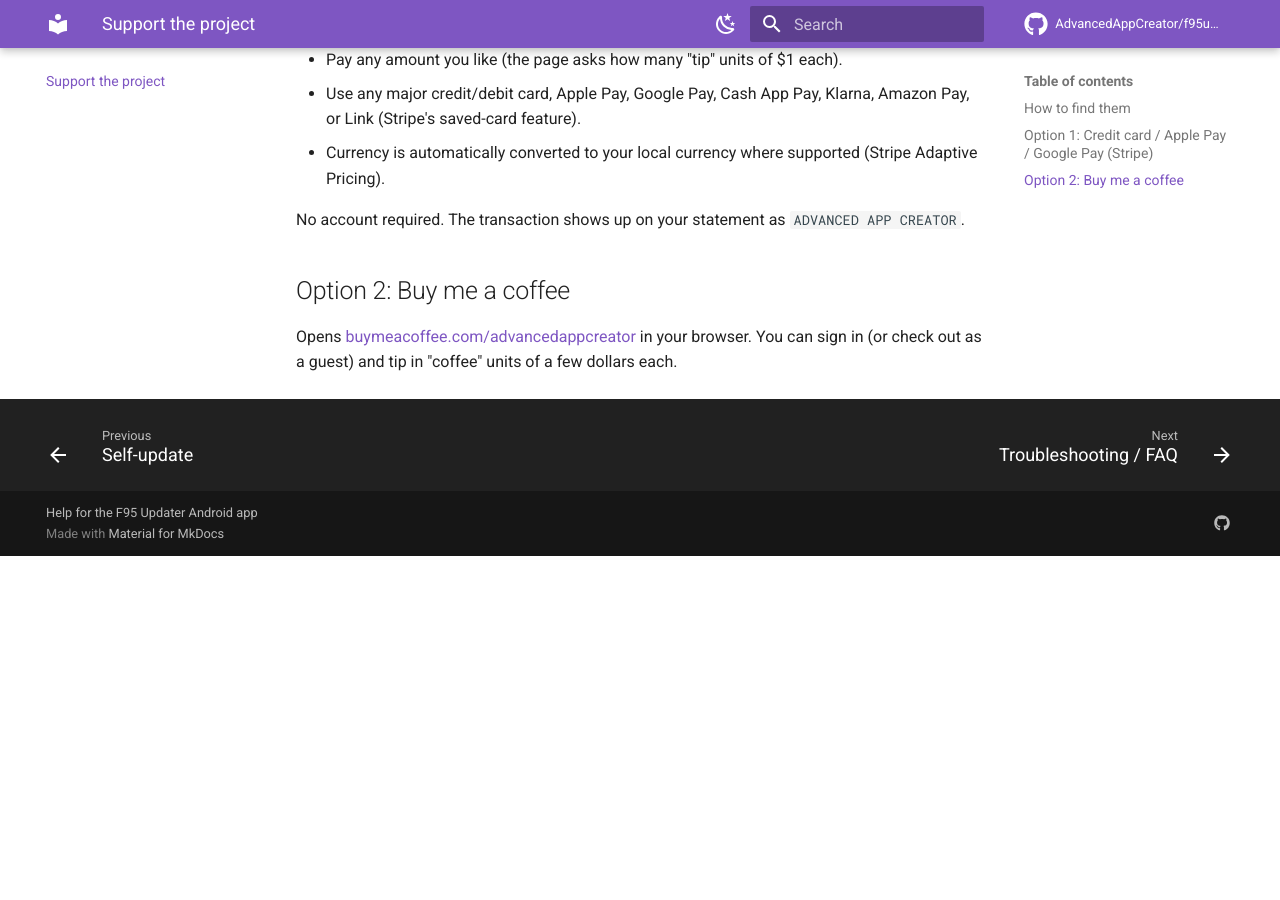
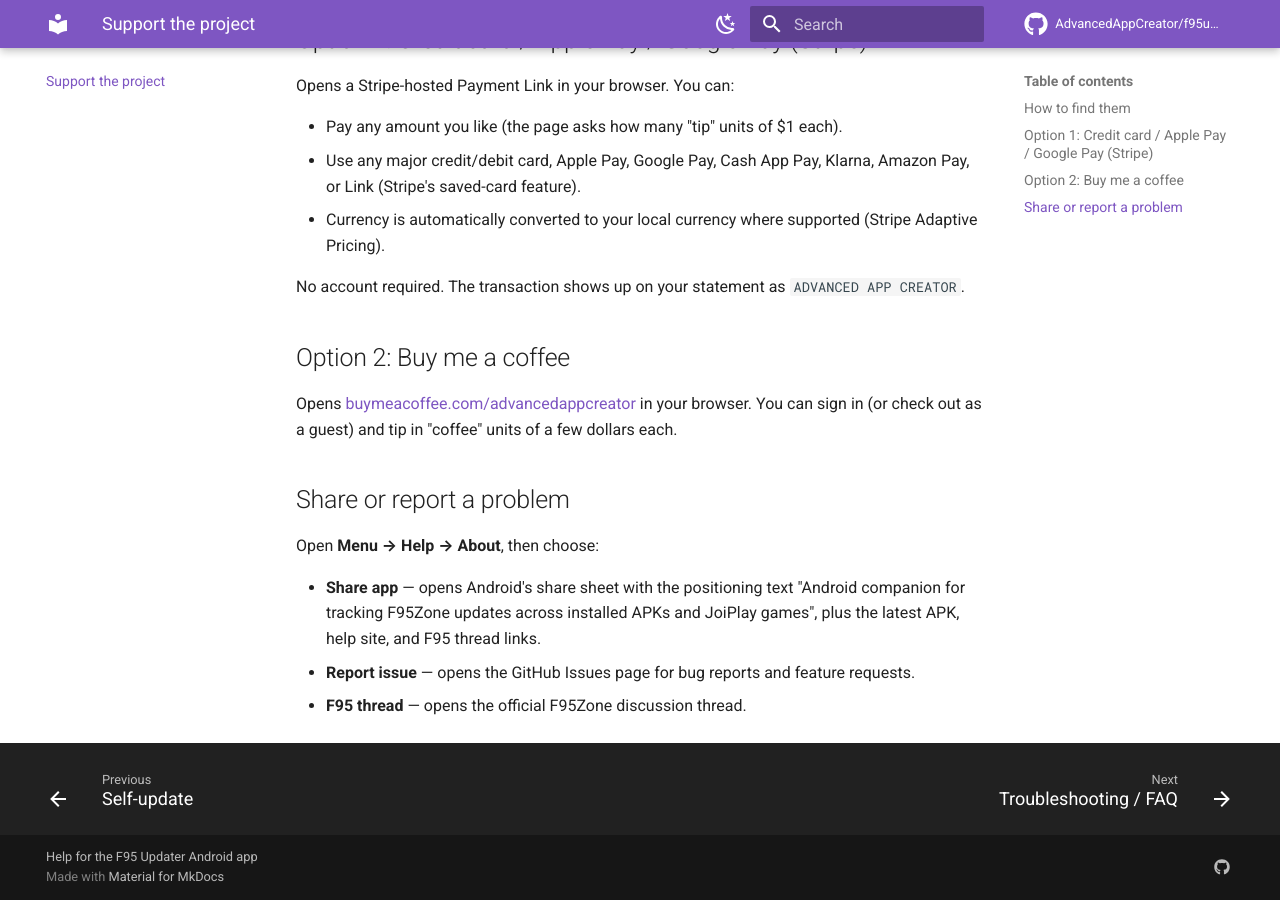
Before and after one commit to AdvancedAppCreator/f95updater-releases, an MkDocs documentation site: the page built from docs/support.md, in a window 1280 px wide and 900 px high, scrolled down 1319 px. Built offline with MkDocs 1.6.1 and Material for MkDocs 9.7.7, drawn with Linux system fonts in a browser that asks for light colours; comment, search, counter and statistics services are not loaded; before the commit the page ends 1875 px from its top, so only the background shows below that; some of the changed text lies outside the part shown.

Commit message:
docs: publish v1.1.10 sharing notes
Document the About dialog sharing, F95 thread, and GitHub Issues actions now that v1.1.10 is public.

Co-authored-by: Copilot <223556219+Copilot@users.noreply.github.com>

```diff
--- a/docs/support.md
+++ b/docs/support.md
@@ -14,6 +14,9 @@ app.
 - Tap the **☕ icon** in the top-right of the main screen. On narrow/landscape
   layouts it may move into the overflow menu.
 - Or open the menu → **Help → Support the project**.
+
+The **About** dialog also has quick links for sharing the app, opening the
+official F95Zone thread, and reporting bugs or feature requests on GitHub.
 
 When both options are configured, you'll see a chooser dialog. Pick whichever
 is easier for you — both go to the same developer.
@@ -38,3 +41,14 @@ No account required. The transaction shows up on your statement as
 Opens [buymeacoffee.com/advancedappcreator](https://buymeacoffee.com/advancedappcreator)
 in your browser. You can sign in (or check out as a guest) and tip in
 "coffee" units of a few dollars each.
+
+## Share or report a problem
+
+Open **Menu → Help → About**, then choose:
+
+- **Share app** — opens Android's share sheet with the positioning text
+  "Android companion for tracking F95Zone updates across installed APKs and
+  JoiPlay games", plus the latest APK, help site, and F95 thread links.
+- **Report issue** — opens the GitHub Issues page for bug reports and feature
+  requests.
+- **F95 thread** — opens the official F95Zone discussion thread.
```
Also changed, not shown: other parts of docs/support.md (+1 -1 lines), docs/changelog.md (+4 -0 lines), docs/main-screen.md (+3 -2 lines).
